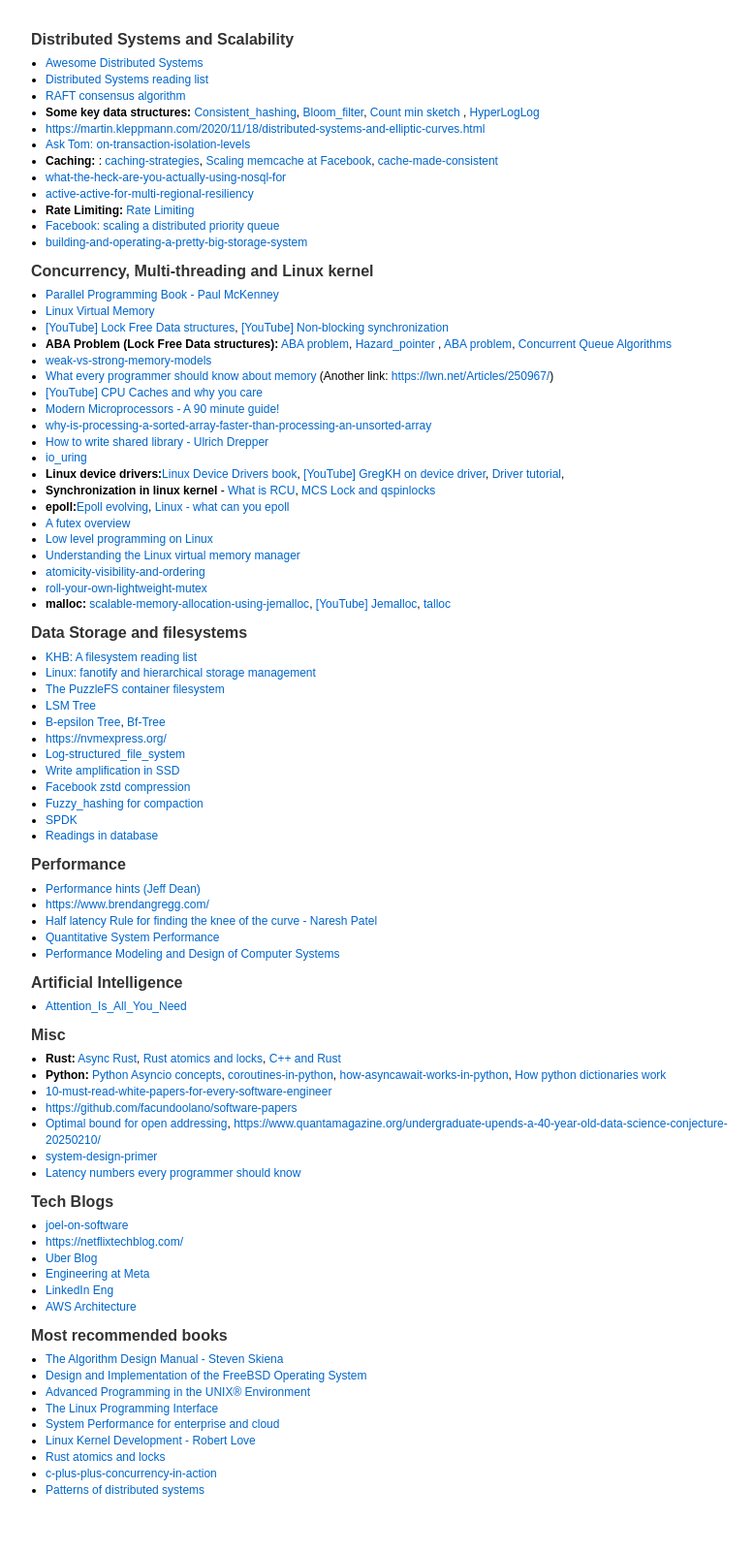
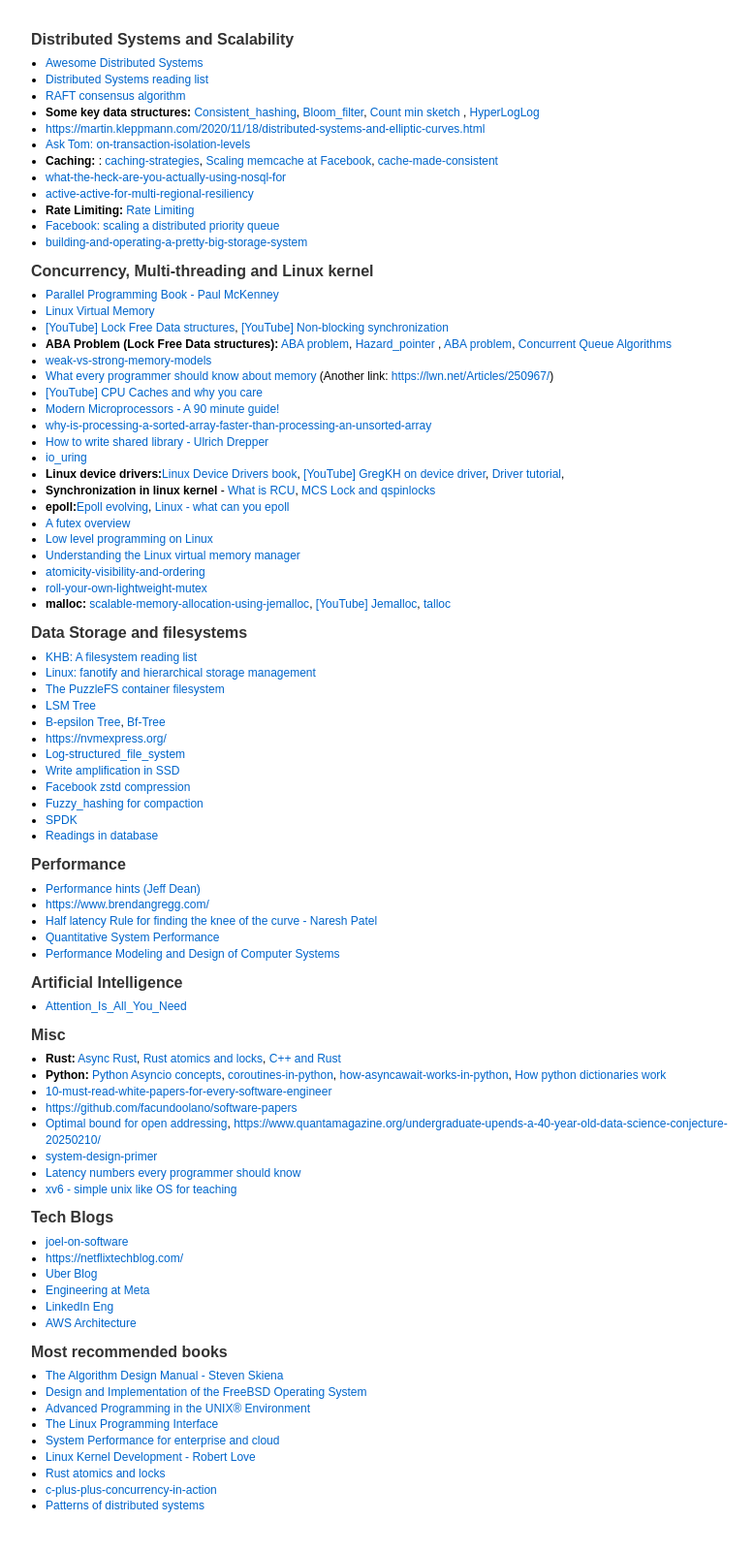
Before and after one commit to niraj17/niraj17.github.io, a Jekyll site: the page info/tech.html, which Jekyll copies as it is, in a window 1280 px wide. Shown: the whole page at 97% size, without its empty margins (223-1000 px from the left). Built offline with Jekyll 4.4.1, drawn with Linux system fonts in a browser that asks for light colours.

Commit message:
Update tech.html

```diff
--- a/info/tech.html
+++ b/info/tech.html
@@ -185,6 +185,7 @@
         <li><a href=https://arxiv.org/abs/2501.02305>Optimal bound for open addressing</a>, <a href=https://www.quantamagazine.org/undergraduate-upends-a-40-year-old-data-science-conjecture-20250210/> https://www.quantamagazine.org/undergraduate-upends-a-40-year-old-data-science-conjecture-20250210/</a>
         <li><a href=https://github.com/donnemartin/system-design-primer>system-design-primer</a>
         <li><a href=https://colin-scott.github.io/personal_website/research/interactive_latency.html>Latency numbers every programmer should know</a>
+		<li><a href=https://pdos.csail.mit.edu/6.828/2025/xv6/book-riscv-rev5.pdf>xv6 - simple unix like OS for teaching</li>
 
      </ul>
      </div>
```
